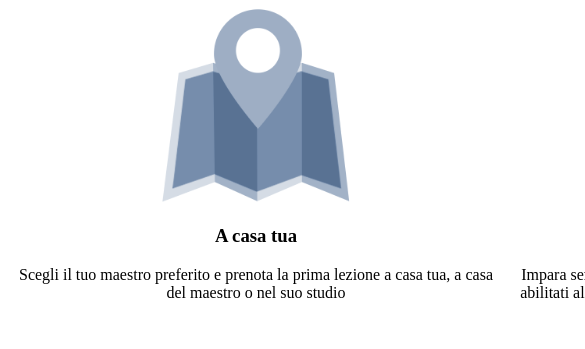
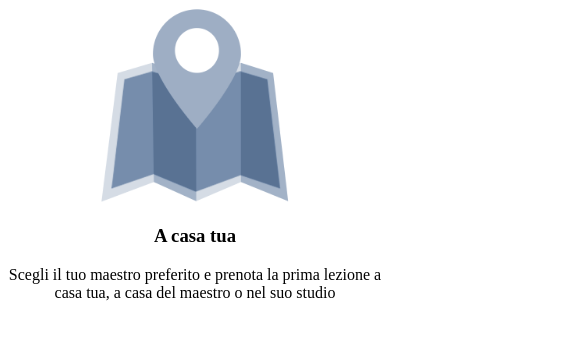
Before and after one commit to salvatore-napoli/html-css-resp-wannabe, a plain HTML site: page index.html in a window 390 px wide. Shown: the part 152-501 px from the top of the page, 585 px wide, since content can reach past the window. Drawn offline with Linux system fonts and the light colour scheme.

Commit message:
Resa navigabile la versione <420px

```diff
--- a/style.css
+++ b/style.css
@@ -71,3 +71,20 @@ img {
 .clear {
   clear: both;
 }
+
+@media screen and (max-width:420px) {
+  .row,
+  #lezioni .row > .left,
+  #lezioni .row > .right,
+  #steps .row > .left,
+  #steps .row > .central,
+  #steps .row > .right {
+    width: 100%;
+  }
+
+  #lezioni .row > .left,
+  #steps .row > .left,
+  #steps .row > .central {
+    margin-bottom: 50px;
+  }
+}
```
